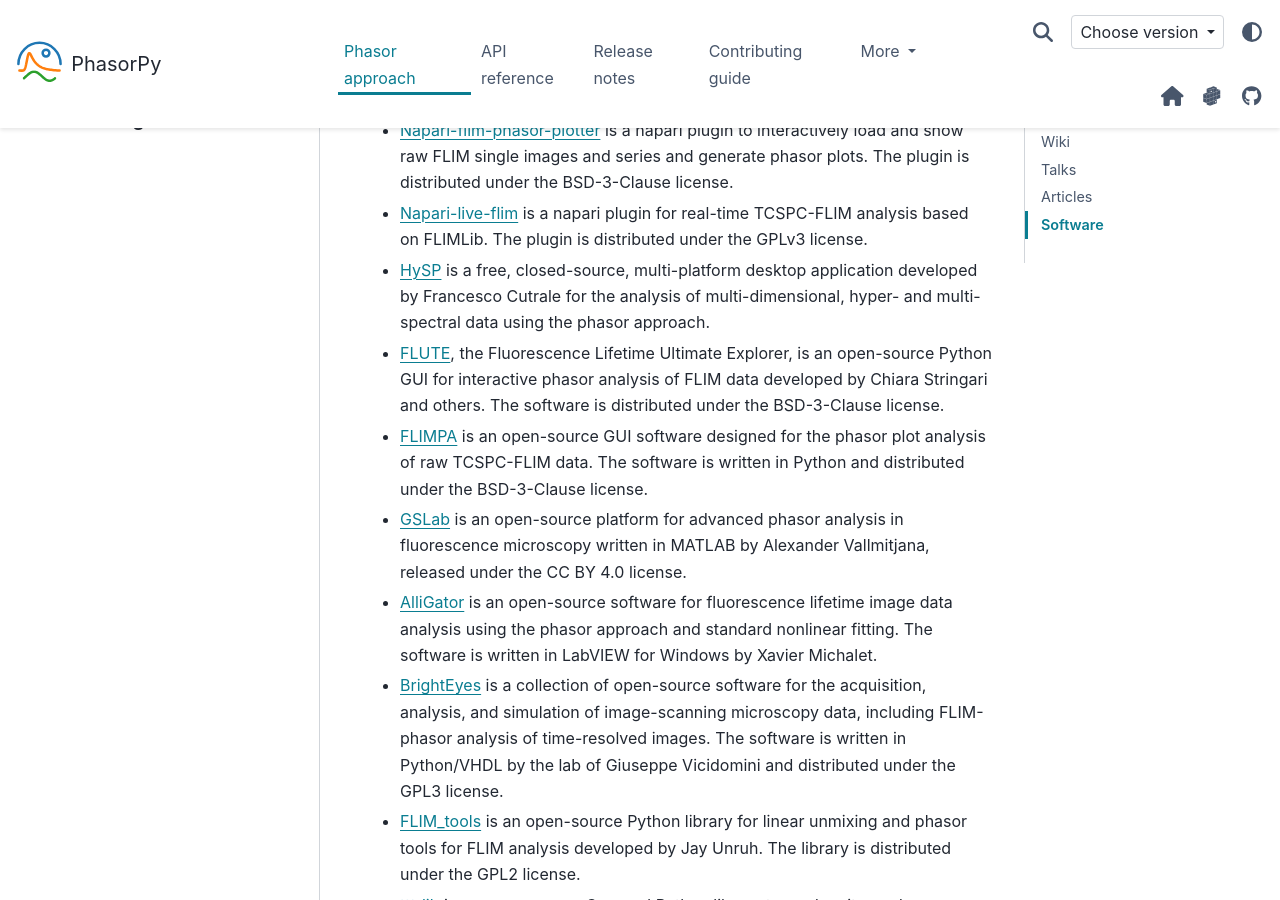
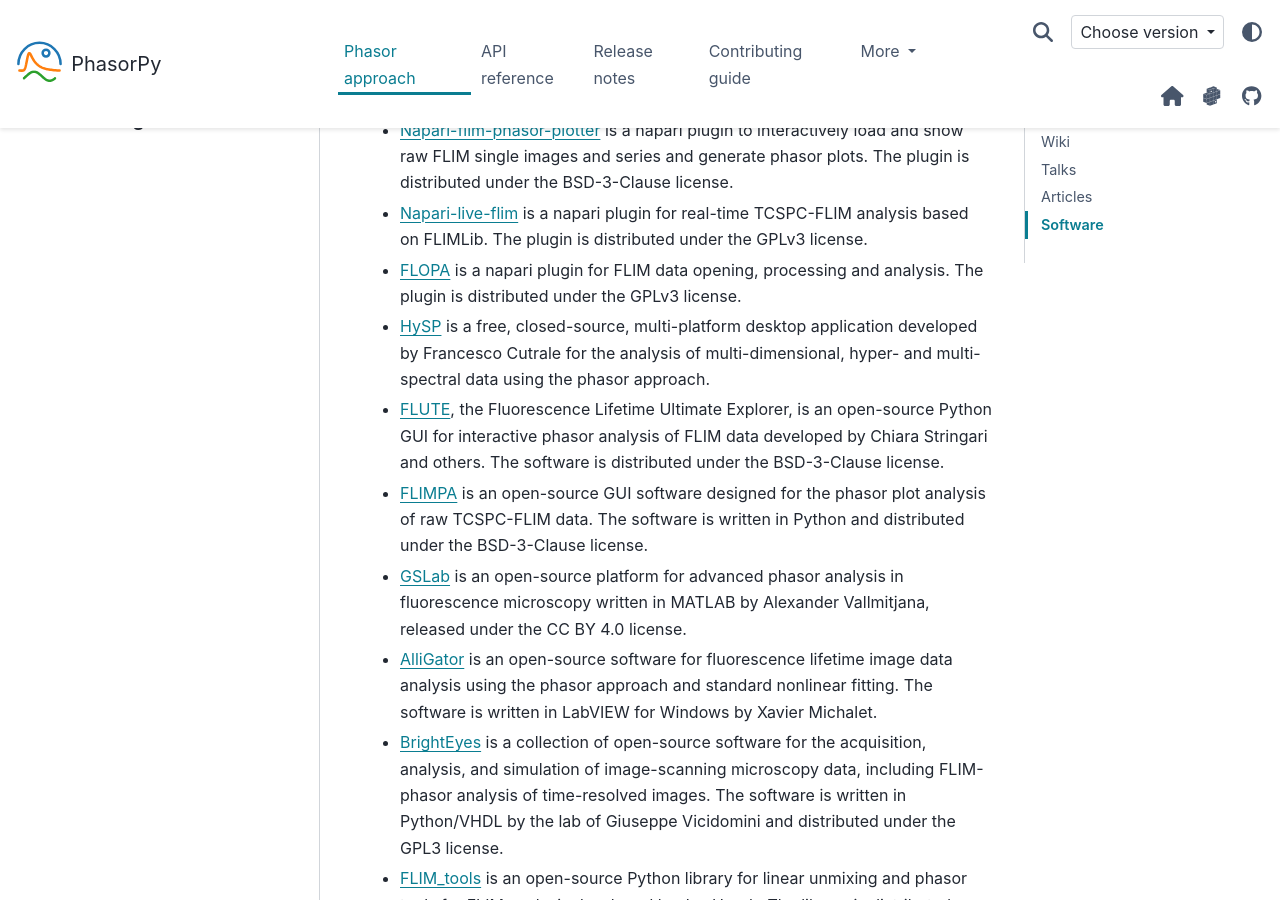
Before and after one commit to phasorpy/phasorpy, a Sphinx documentation site: the page built from docs/phasor_approach.rst, in a window 1280 px wide and 900 px high, scrolled down 2465 px. Built offline with Sphinx 7.4.7 and the PyData theme 0.15.4, drawn with Linux system fonts in a browser that asks for light colours; pages that are not in the unit, such as notebooks, are missing from menus.

Commit message:
Mention FLOPA napari plugin (#310)

```diff
--- a/docs/phasor_approach.rst
+++ b/docs/phasor_approach.rst
@@ -188,6 +188,10 @@
   is a napari plugin for real-time TCSPC-FLIM analysis based on FLIMLib.
   The plugin is distributed under the GPLv3 license.
 
+- `FLOPA <https://github.com/IMCF-Biocev/FLOPA>`_
+  is a napari plugin for FLIM data opening, processing and analysis.
+  The plugin is distributed under the GPLv3 license.
+
 - `HySP <https://bioimage.usc.edu/software.html#HySP>`_
   is a free, closed-source, multi-platform desktop application developed by
   Francesco Cutrale for the analysis of multi-dimensional, hyper- and
```
